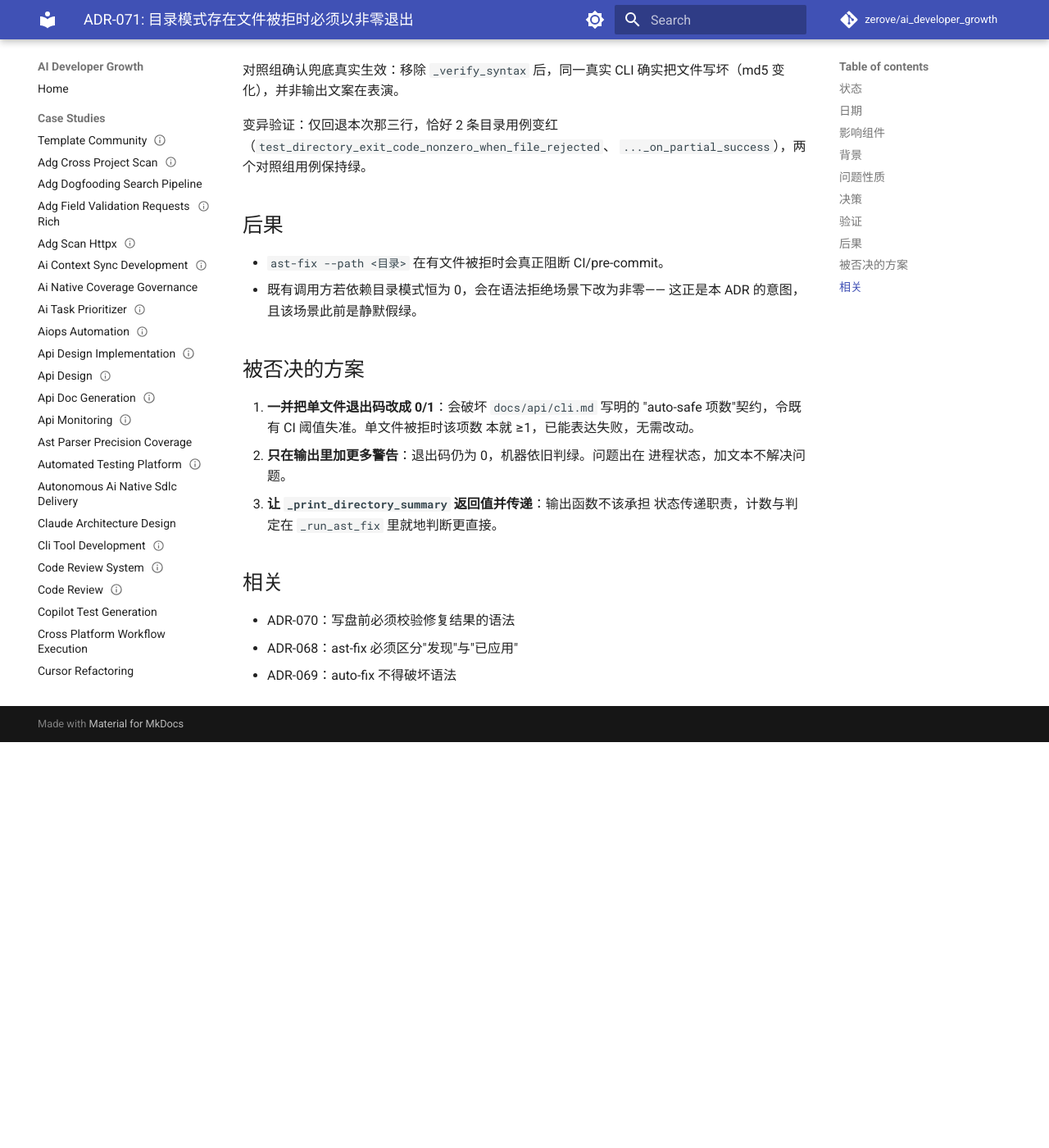
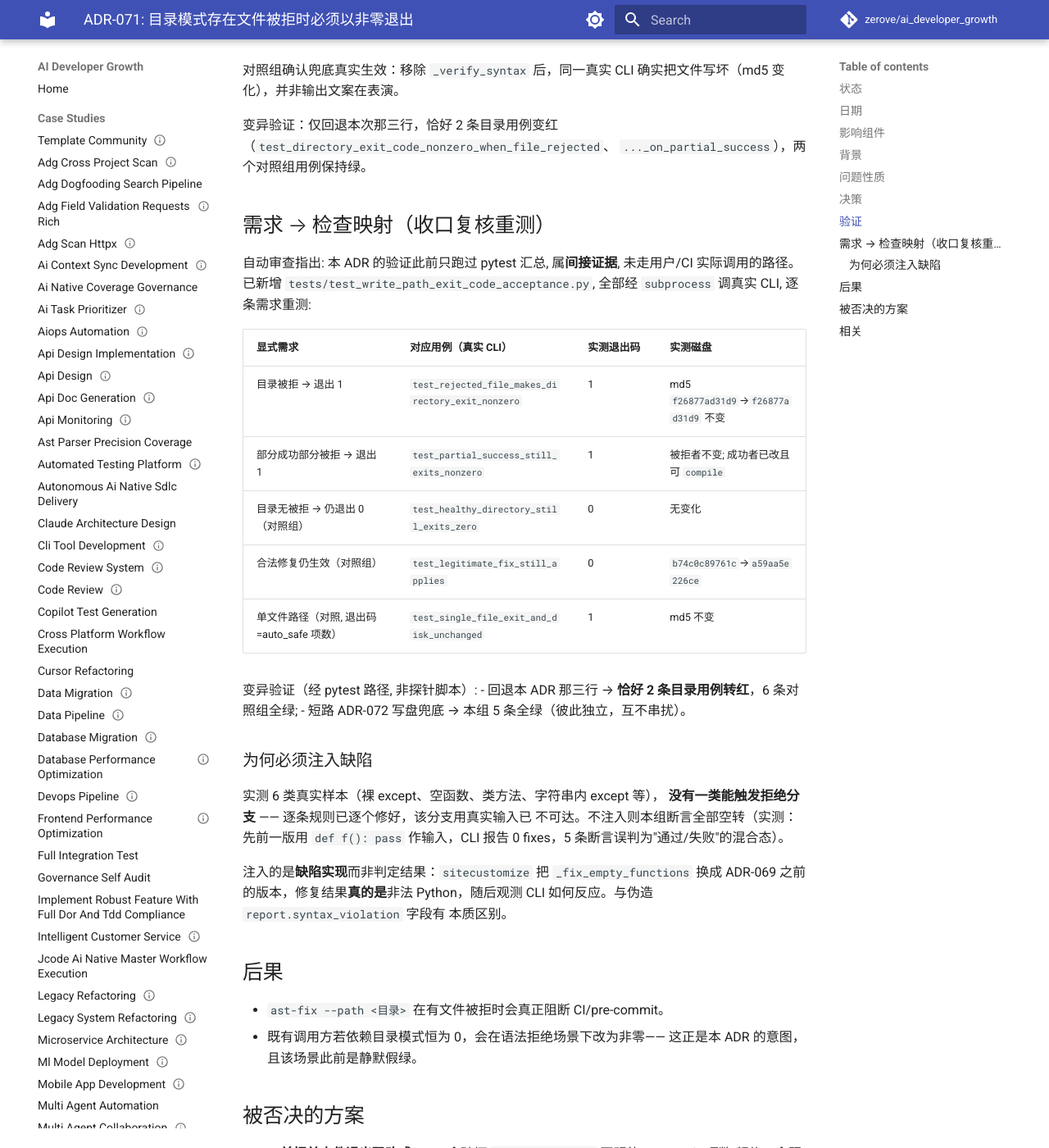
Before and after one commit to zerove/ai_developer_growth, an MkDocs documentation site: the page built from docs/adr/ADR-071-directory-exit-code-on-rejection.md, in a window 1280 px wide and 1400 px high, scrolled down 1985 px. Shown: the whole window at 82% size. Built offline with MkDocs 1.6.1 and Material for MkDocs 9.7.7, drawn with Linux system fonts in a browser that asks for light colours; comment, search, counter and statistics services are not loaded; before the commit the page ends 2890 px from its top, so only the background shows below that.

Commit message:
test(adr): 为 ADR-071/072 补真实 CLI 验收测试与需求映射
自动审查指出: 这两个 ADR 的验证此前只跑 pytest 汇总，属间接证据 ——
没有走用户/CI 实际调用的那条路，也没有把每条显式需求映射到具体检查。

新增 tests/test_write_path_exit_code_acceptance.py（8 例），全部经
subprocess 调真实 hooks_runner.py，观测 CLI 自己的退出码与磁盘字节。

逐条需求重测结果（实测值已写入两个 ADR）：
- ADR-071 目录被拒 → 退出 1、md5 不变；
- 部分成功部分被拒 → 仍退出 1（最容易漏的一档）；
- 对照组：无被拒仍退出 0、合法修复仍真的生效；
- ADR-072 坏正则 → 退出 1、md5 不变、汇总报 0 auto-fixed；
- 对照组：flag-only 不弄红退出码、合法修复仍生效。

变异验证（经 pytest 路径，非探针脚本）：
- 回退 ADR-071 那三行 → 恰好 2 条目录用例转红，6 条对照组全绿；
- 短路 ADR-072 写盘兜底 → 恰好 1 条坏正则用例转红，7 条全绿。
两组变异互不串扰。

必须注入缺陷的原因（已实测）：6 类真实样本没有一类能触发拒绝分支
—— 逐条规则已逐个修好，该分支用真实输入已不可达。注入的是缺陷
实现而非判定结果，与伪造报告字段有本质区别。先前一版用 def f(): pass
作输入时 CLI 报告 0 fixes，5 条断言处于误判态，已换成协议方法单行体。

FixEngine 与 fix_applier 两处仍由既有测试直接调用验证 —— 它们不是
CLI 子命令，直接调用即其真实入口，此约束已如实记录。

全量 pytest -n 8: 5067 passed。

Co-Authored-By: Claude Opus 4.8 (1M context) <noreply@anthropic.com>

```diff
--- a/docs/adr/ADR-071-directory-exit-code-on-rejection.md
+++ b/docs/adr/ADR-071-directory-exit-code-on-rejection.md
@@ -82,6 +82,37 @@ ADR-070 修好了"写盘前校验语法"，并在**输出**层面锁死了失败
 （`test_directory_exit_code_nonzero_when_file_rejected`、
 `..._on_partial_success`），两个对照组用例保持绿。
 
+## 需求 → 检查映射（收口复核重测）
+
+自动审查指出: 本 ADR 的验证此前只跑过 pytest 汇总, 属**间接证据**,
+未走用户/CI 实际调用的路径。已新增
+`tests/test_write_path_exit_code_acceptance.py`, 全部经 ``subprocess``
+调真实 CLI, 逐条需求重测:
+
+| 显式需求 | 对应用例（真实 CLI） | 实测退出码 | 实测磁盘 |
+| --- | --- | --- | --- |
+| 目录被拒 → 退出 1 | `test_rejected_file_makes_directory_exit_nonzero` | 1 | md5 `f26877ad31d9`→`f26877ad31d9` 不变 |
+| 部分成功部分被拒 → 退出 1 | `test_partial_success_still_exits_nonzero` | 1 | 被拒者不变; 成功者已改且可 `compile` |
+| 目录无被拒 → 仍退出 0（对照组） | `test_healthy_directory_still_exits_zero` | 0 | 无变化 |
+| 合法修复仍生效（对照组） | `test_legitimate_fix_still_applies` | 0 | `b74c0c89761c`→`a59aa5e226ce` |
+| 单文件路径（对照, 退出码=auto_safe 项数） | `test_single_file_exit_and_disk_unchanged` | 1 | md5 不变 |
+
+变异验证（经 pytest 路径, 非探针脚本）:
+- 回退本 ADR 那三行 → **恰好 2 条目录用例转红**，6 条对照组全绿;
+- 短路 ADR-072 写盘兜底 → 本组 5 条全绿（彼此独立，互不串扰）。
+
+### 为何必须注入缺陷
+
+实测 6 类真实样本（裸 except、空函数、类方法、字符串内 except 等），
+**没有一类能触发拒绝分支** —— 逐条规则已逐个修好，该分支用真实输入已
+不可达。不注入则本组断言全部空转（实测：先前一版用 `def f(): pass`
+作输入，CLI 报告 0 fixes，5 条断言误判为"通过/失败"的混合态）。
+
+注入的是**缺陷实现**而非判定结果：`sitecustomize` 把
+`_fix_empty_functions` 换成 ADR-069 之前的版本，修复结果**真的是**非法
+Python，随后观测 CLI 如何反应。与伪造 `report.syntax_violation` 字段有
+本质区别。
+
 ## 后果
 
 - `ast-fix --path <目录>` 在有文件被拒时会真正阻断 CI/pre-commit。
```
Also changed, not shown: CONTEXT.md (+12 -18 lines), docs/adr/ADR-072-auto-fix-verify-syntax-before-write.md (+25 -0 lines), 1 other file.
